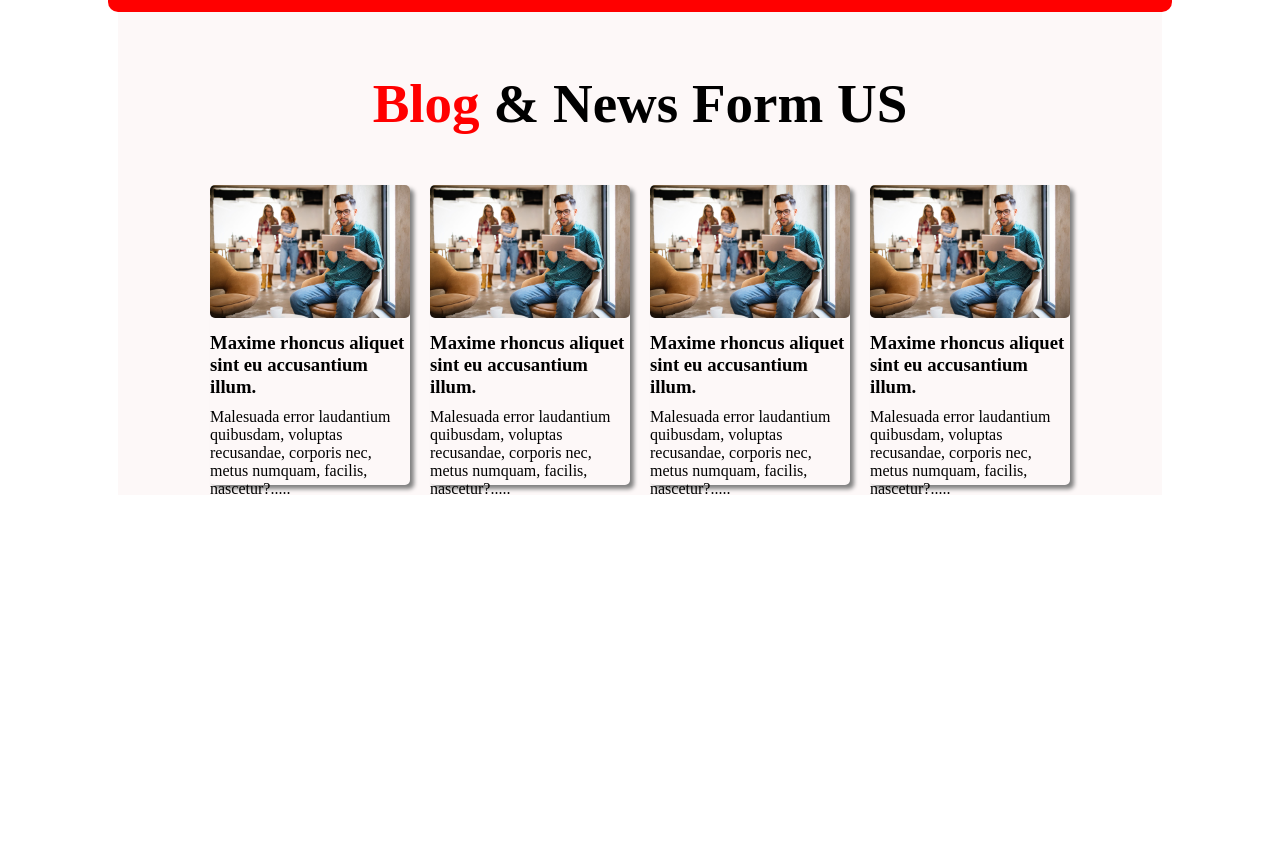
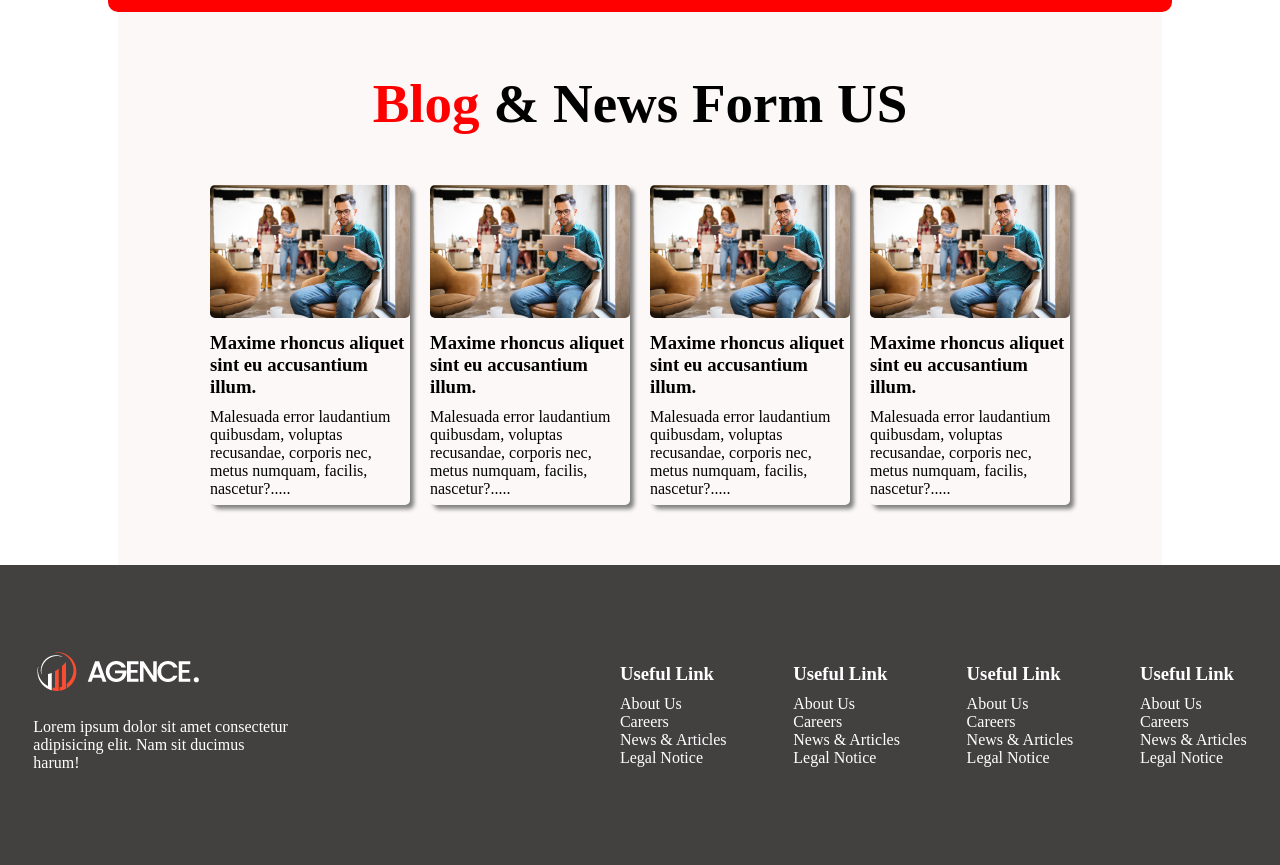
Before and after one commit to sajjadujjamanemon09/digital-agency, a plain HTML site: page index.html in a window 1280 px wide. Shown: the part 1817-2682 px from the top of the page. Before the commit the page ends 2315 px from the top, so only its background shows below. Drawn offline with Linux system fonts and the light colour scheme.

Commit message:
complete

```diff
--- a/index.html
+++ b/index.html
@@ -151,7 +151,62 @@
         </div>
 
     </main>
-    <footer></footer>
+    <footer>
+
+        <section class="footer-container">
+
+          <div class="link-container">
+            <div class="logo">
+                <img src="./logo/logo.png" alt="">
+            </div>
+            <p class="service-description">Lorem ipsum dolor sit amet consectetur adipisicing elit. Nam sit ducimus harum!</p>
+          </div>
+
+          <div class="useful-link">
+                     <h3>Useful Link</h3>
+                         <div class="menu">
+                            <li>About Us</li>
+                            <li>Careers</li>
+                            <li>News & Articles</li>
+                            <li>Legal Notice</li>
+                        </div>
+          </div>
+          <div class="supports">
+             <h3>Useful Link</h3>
+                         <div class="menu">
+                            <li>About Us</li>
+                            <li>Careers</li>
+                            <li>News & Articles</li>
+                            <li>Legal Notice</li>
+                        </div>
+
+          </div>
+          <div class="supports">
+             <h3>Useful Link</h3>
+                         <div class="menu">
+                            <li>About Us</li>
+                            <li>Careers</li>
+                            <li>News & Articles</li>
+                            <li>Legal Notice</li>
+                        </div>
+
+          </div>
+          <div class="supports">
+             <h3>Useful Link</h3>
+                         <div class="menu">
+                            <li>About Us</li>
+                            <li>Careers</li>
+                            <li>News & Articles</li>
+                            <li>Legal Notice</li>
+                        </div>
+
+          </div>
+
+
+        </section>
+
+
+    </footer>
 
 </body>
 
--- a/styles.css
+++ b/styles.css
@@ -149,7 +149,7 @@
 
 .card {
     width: 200px;
-    height: 300px;
+    height: 320px;
     box-shadow: 4px 4px 4px gray;
     border-radius: 5px;
 }
@@ -175,8 +175,23 @@
     display: flex;
     justify-content: center;
     gap: 20px;
+    margin-bottom: 50px;
 }
 
-.blog-container{
+.footer-container{
+    display: flex;
+    justify-content: space-around;
+    width: 100%;
+    background-color: rgb(67, 64, 64);
+    padding: 0px;
+    /* border-radius: 10px; */
+    align-items: center;
+    color: white;
+    margin: auto;
+    height: 300px;
+}
 
+.menu{
+    list-style: none;
+    margin-top: 10px;
 }
```
